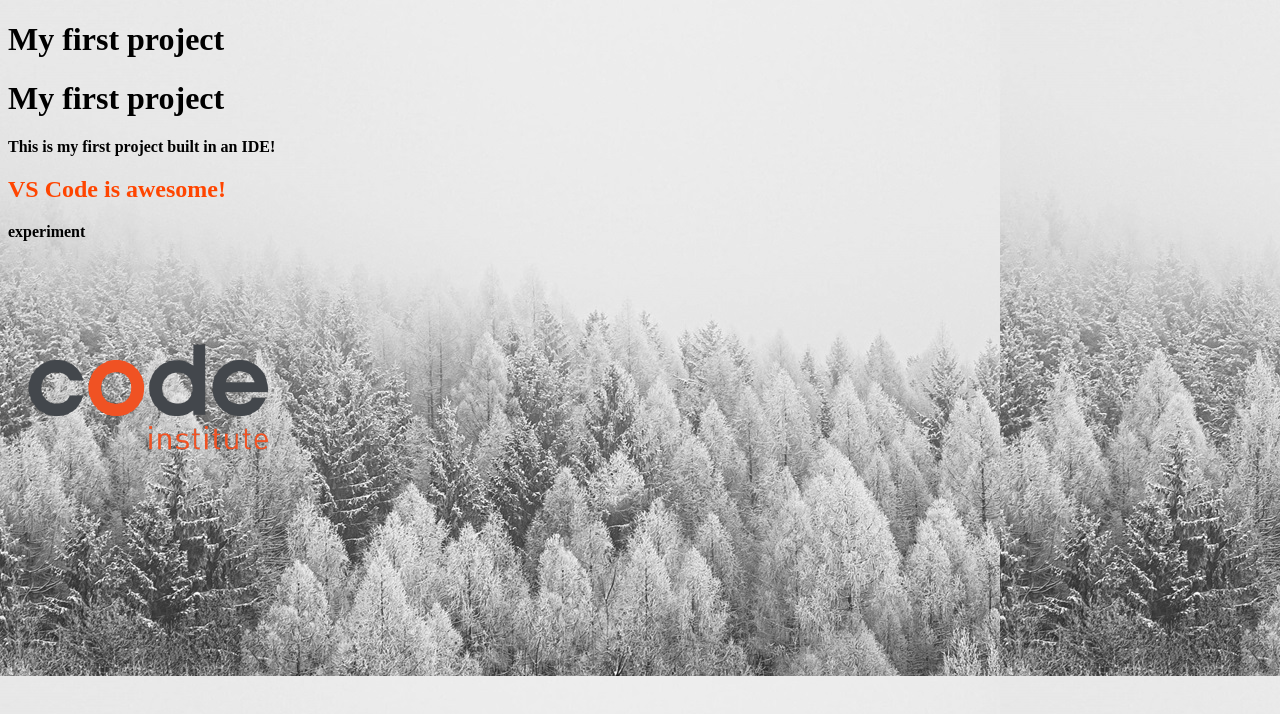
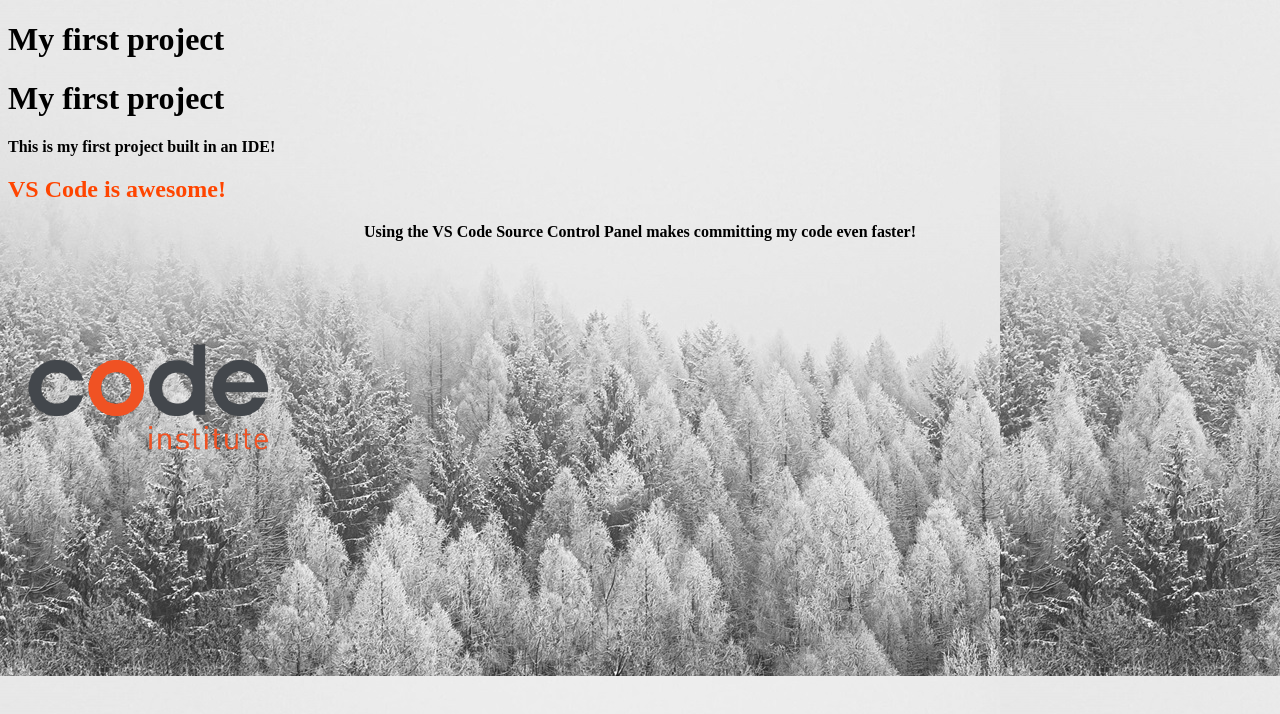
Before and after one commit to Rob-C-89/my-first-project, a plain HTML site: page index.html in a window 1280 px wide. Drawn offline with Linux system fonts and the light colour scheme.

Commit message:
"add text-align paragraph"

```diff
--- a/assets/css/styles.css
+++ b/assets/css/styles.css
@@ -15,3 +15,7 @@ h2 {
 p {
     font-weight: bold;
 }
+
+.text-center {
+    text-align: center;
+}
--- a/index.html
+++ b/index.html
@@ -11,8 +11,7 @@
     <h1>My first project</h1>
     <p>This is my first project built in an IDE!</p>
     <h2>VS Code is awesome!</h2>
-    <p>experiment</p>
-
+<p class="text-center">Using the VS Code Source Control Panel makes committing my code even faster!</p>
 
 
     <img src="assets/images/01-02-02_ci-logo.png" alt="Code Institute Logo" />
```
